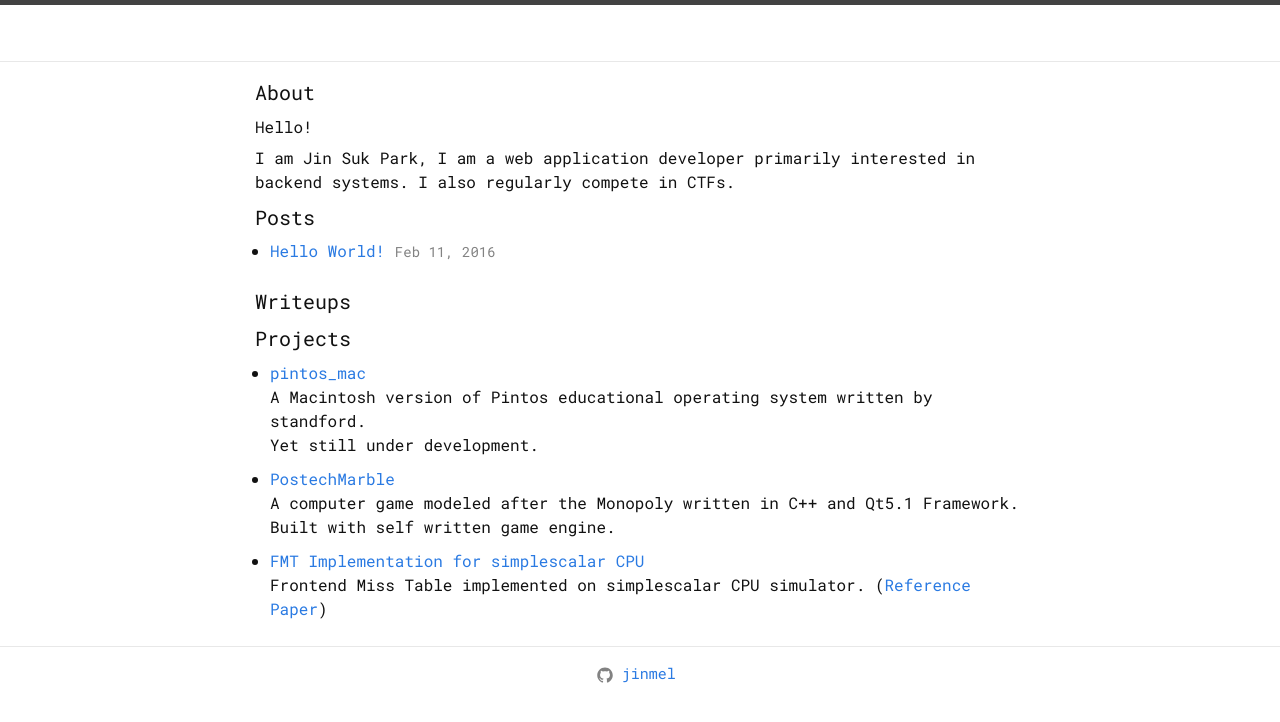
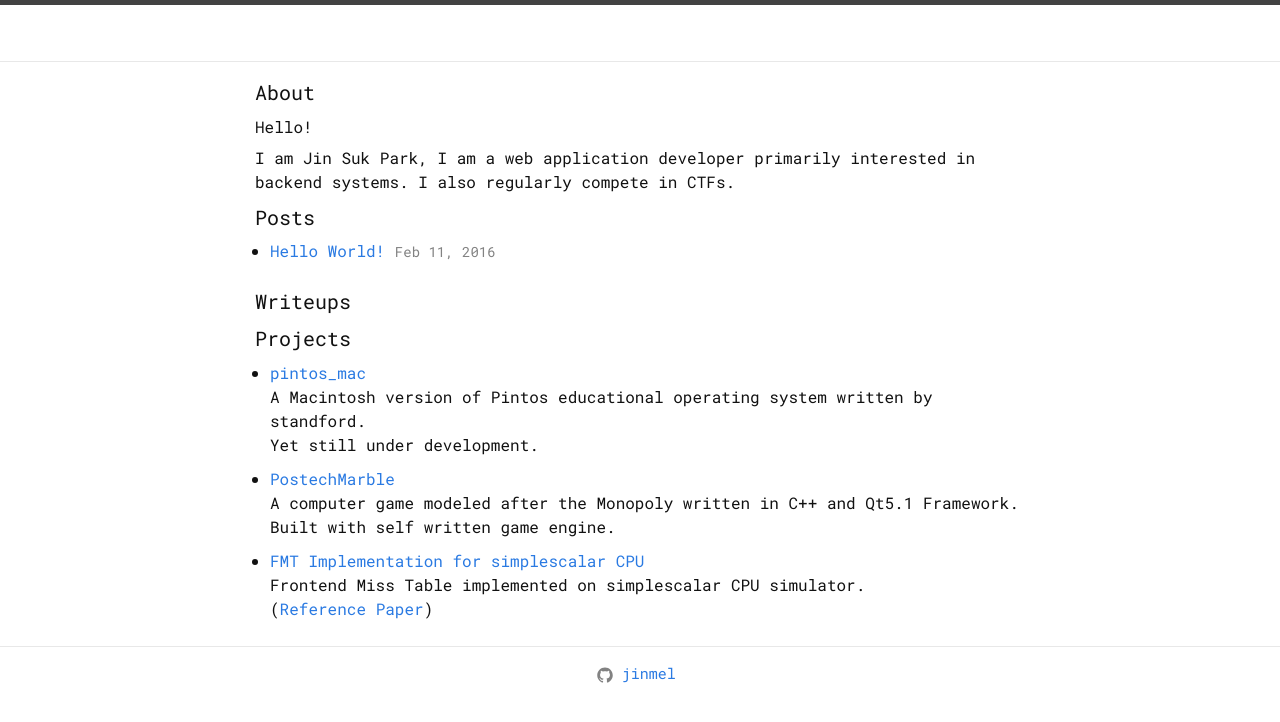
Before and after one commit to jinmel/jinmel.github.io, a Jekyll site: the page built from index.html, in a window 1280 px wide. Shown: the top 722 px of the page. Built offline with Jekyll 4.4.1, drawn with Linux system fonts in a browser that asks for light colours.

```diff
--- a/_includes/head.html
+++ b/_includes/head.html
@@ -2,6 +2,9 @@
   <meta charset="utf-8">
   <meta http-equiv="X-UA-Compatible" content="IE=edge">
   <meta name="viewport" content="width=device-width, initial-scale=1">
+  <meta http-equiv="Cache-Control" content="no-cache, no-store, must-revalidate"/>
+  <meta http-equiv="Pragma" content="no-cache"/>
+  <meta http-equiv="Expires" content="0"/>
 
 <title>{% if page.title %}{{ page.title | escape }}{% else %}{{ site.title | escape }}{% endif %}</title>
 <meta name="description" content="{% if page.excerpt %}{{ page.excerpt | strip_html | strip_newlines | truncate: 160 }}{% else %}{{ site.description }}{% endif %}">
--- a/index.html
+++ b/index.html
@@ -58,7 +58,7 @@ layout: default
       <a href="https://github.com/jinmel/simplescalar_fmt">FMT Implementation for simplescalar CPU</a>
       <br>
       <span class="description">
-        Frontend Miss Table implemented on simplescalar CPU simulator.
+        Frontend Miss Table implemented on simplescalar CPU simulator.<br>
         (<a href="https://software.intel.com/sites/default/files/m/a/f/f/Perf_Ctr_ASPLOS.pdf">Reference Paper</a>)
       </span>
     </li>
```
